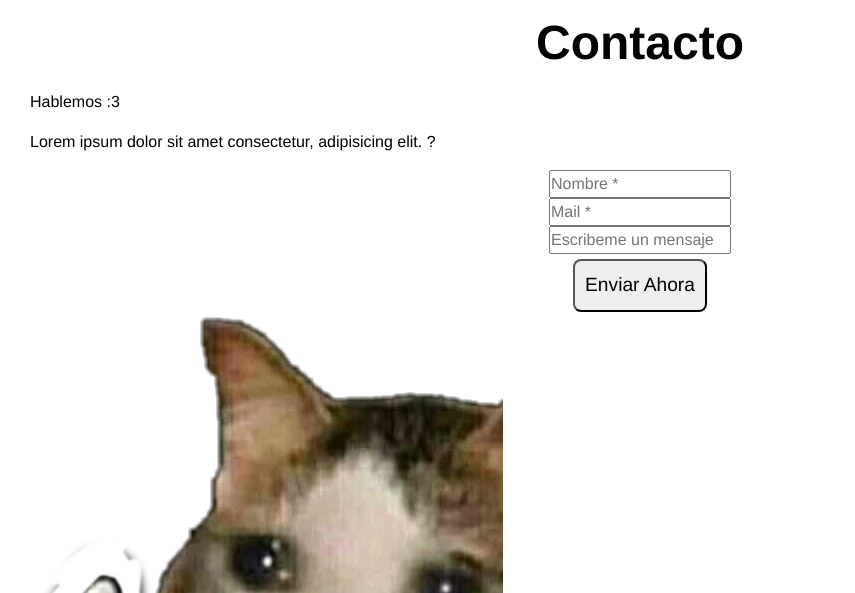
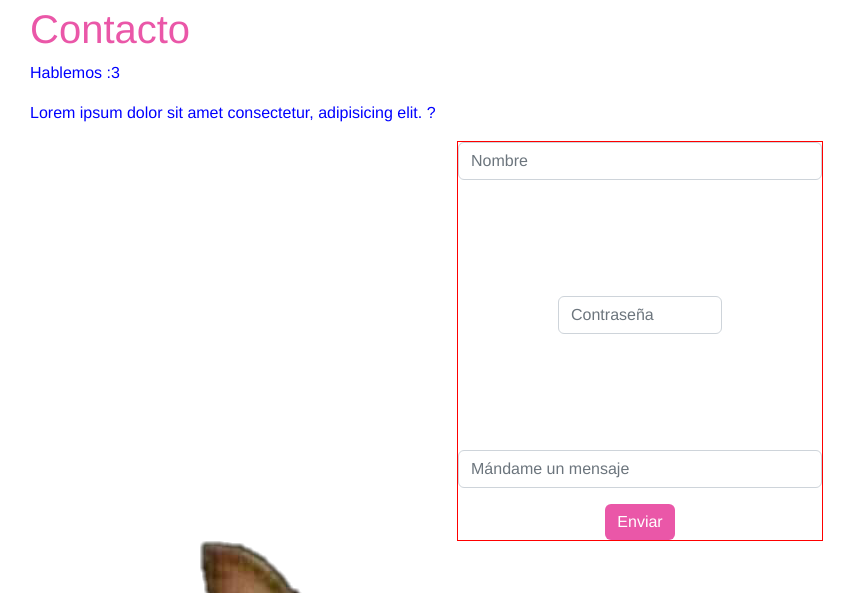
Before and after one commit to SailorDom/portafolio_prueba, a website: page pages/contacto.html in a window 1280 px wide. Shown: the part 207-800 px from the top of the page, without its empty margins (0-855 px from the left). Drawn offline with nearby package versions, Linux system fonts and the light colour scheme; files that its build step writes are made by us from their sources; files whose address does not match are found by name.

Commit message:
contacto con sass y bs

```diff
--- a/pages/contacto.html
+++ b/pages/contacto.html
@@ -8,7 +8,7 @@
         <link rel="preconnect" href="https://fonts.googleapis.com">
         <link rel="preconnect" href="https://fonts.gstatic.com" crossorigin>
         <link rel="stylesheet" href="../css/bootstrap.min.css">
-        <link rel="stylesheet" href="../css/styles.css">
+        <link rel="stylesheet" href="../sass/estilos.css">
         <link href="https://unpkg.com/aos@2.3.1/dist/aos.css" rel="stylesheet">
       </head>
     <body>
@@ -42,27 +42,24 @@
                 </div>
               </div>
             </nav>
-          </header>
+        </header>
 
         <main>
-            <h1 class ="tituloPrincipal">Contacto</h1>
+            <h1 class ="tituloPrincipalContacto">Contacto</h1>
             <p>Hablemos :3</p>
             <p>Lorem ipsum dolor sit amet consectetur, adipisicing elit. ?</p>
             <section class="formulario">
                 <form action="">
-                    <div>
-                        <input type="text" placeholder="Nombre *" required>
+                    <div class="input-group mb-3">
+                        <input type="text" class="form-control inputNombre" placeholder="Nombre" aria-label="Username" aria-describedby="basic-addon1">
                     </div>
-                    <div>
-                        <input type="mail" placeholder="Mail *" required>
+                    <div class="input-group mb-3">
+                        <input type="password" class="form-control inputContrasena" placeholder="Contraseña" aria-label="Username" aria-describedby="basic-addon1">
                     </div>
-
-                    <div>
-                        <input type="text" placeholder="Escribeme un mensaje" required>
+                    <div class="input-group mb-3">
+                        <input type="text" class="form-control" placeholder="Mándame un mensaje" aria-label="Username" aria-describedby="basic-addon1">
                     </div>
-                    <div>
-                        <input class="boton" type="submit" value="Enviar Ahora">
-                    </div>
+                    <button type="button" class="btn btn-primary botonRosado">Enviar</button>
                 </form>
             </section>
             <div>
--- a/sass/estilos.scss
+++ b/sass/estilos.scss
@@ -1,3 +1,4 @@
+$colorTituloContacto : rgb(234, 87, 168);
 
 * {
     margin: 0;
@@ -8,15 +9,11 @@
 
 }
 
-
-
 body {
 
     padding: 30px;
     color: rgb(0, 0, 0);
 }
-
-
 
 .logo {
     fill: rgb(128, 59, 59);
@@ -28,7 +25,6 @@ body {
 li {
     display: inline;
 }
-
 
 .link {
     text-decoration: none;
@@ -99,3 +95,31 @@ nav ul li a:hover {
 .banner {
     margin-bottom: 30px;
 }
+
+main {
+    .tituloPrincipalContacto {
+        color: $colorTituloContacto
+    }
+    p {
+        color: blue ;
+    }
+    section {
+        border: 1px solid red;
+        form {
+            div {
+                .inputNombre {
+                    color: lightgreen;
+                }
+                .inputContrasena {
+                    margin: 100px;
+                }
+
+            }
+            .botonRosado {
+                background-color: $colorTituloContacto;
+                border: none;
+            }
+        }
+    }
+
+}
```
Also changed, not shown: pages/migato.html (+1 -1 lines), pages/sobremi.html (+1 -1 lines), sass/estilos.css, 1 other file.
